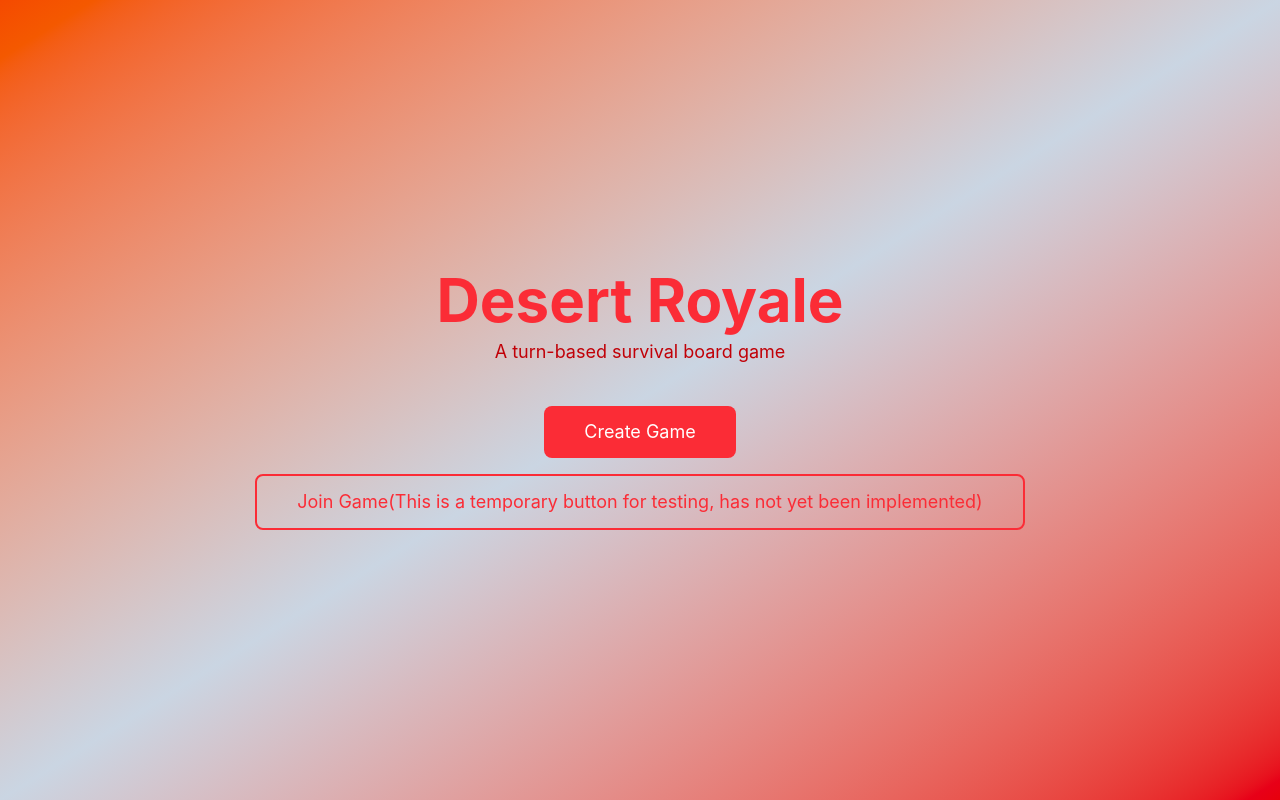
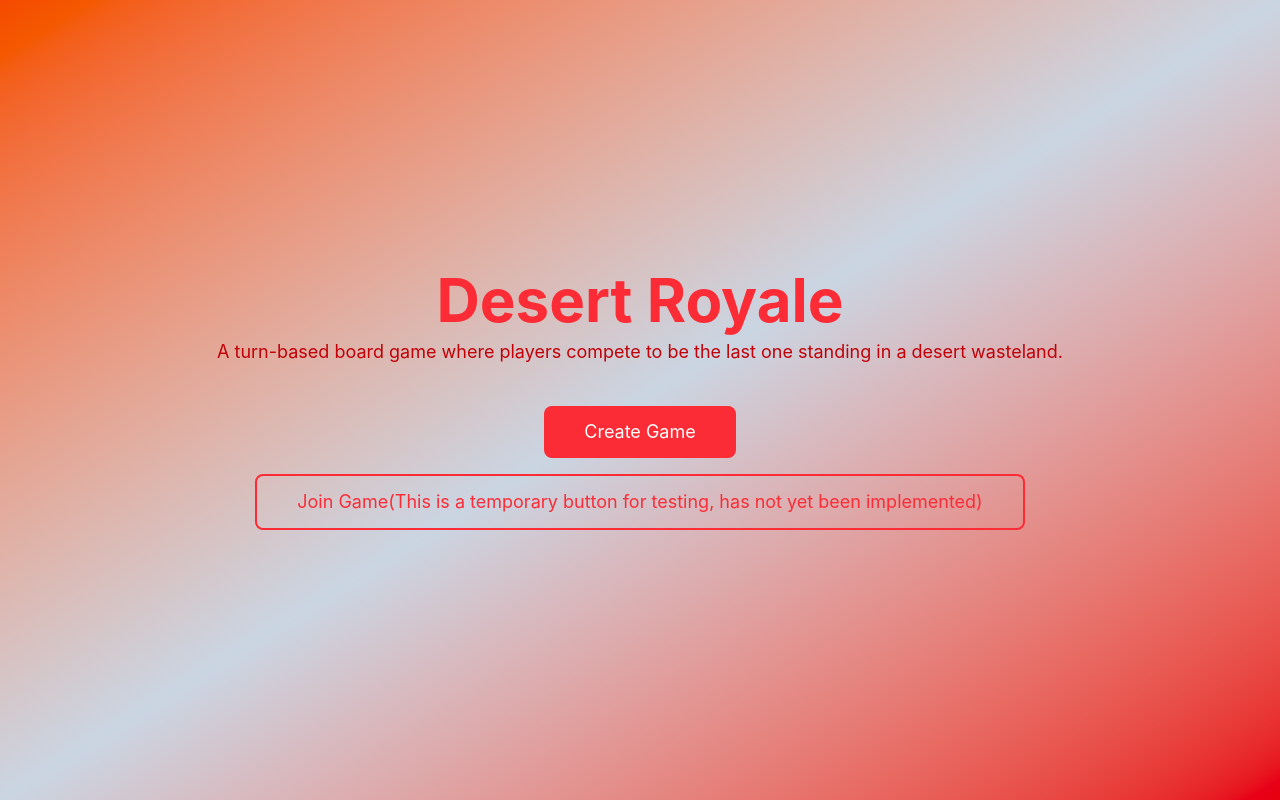
Before and after one commit to Sealflux/Desert-Royale, a React (Vite) app: page / in a window 1280 px wide. Built offline with nearby package versions, Linux system fonts and the light colour scheme.

Commit message:
Changed some text

```diff
--- a/src/pages/Home.tsx
+++ b/src/pages/Home.tsx
@@ -7,7 +7,7 @@ function Home() {
     <div className="min-h-screen bg-gradient-to-br from-orange-600 via-slate-300 to-red-600 flex flex-col items-center justify-center font-sans">
       <h1 className="text-6xl font-bold text-red-500 mb-2">Desert Royale</h1>
       <p className="text-lg text-red-700 mb-10">
-        A turn-based survival board game
+        A turn-based board game where players compete to be the last one standing in a desert wasteland.
       </p>
 
       <button
```
